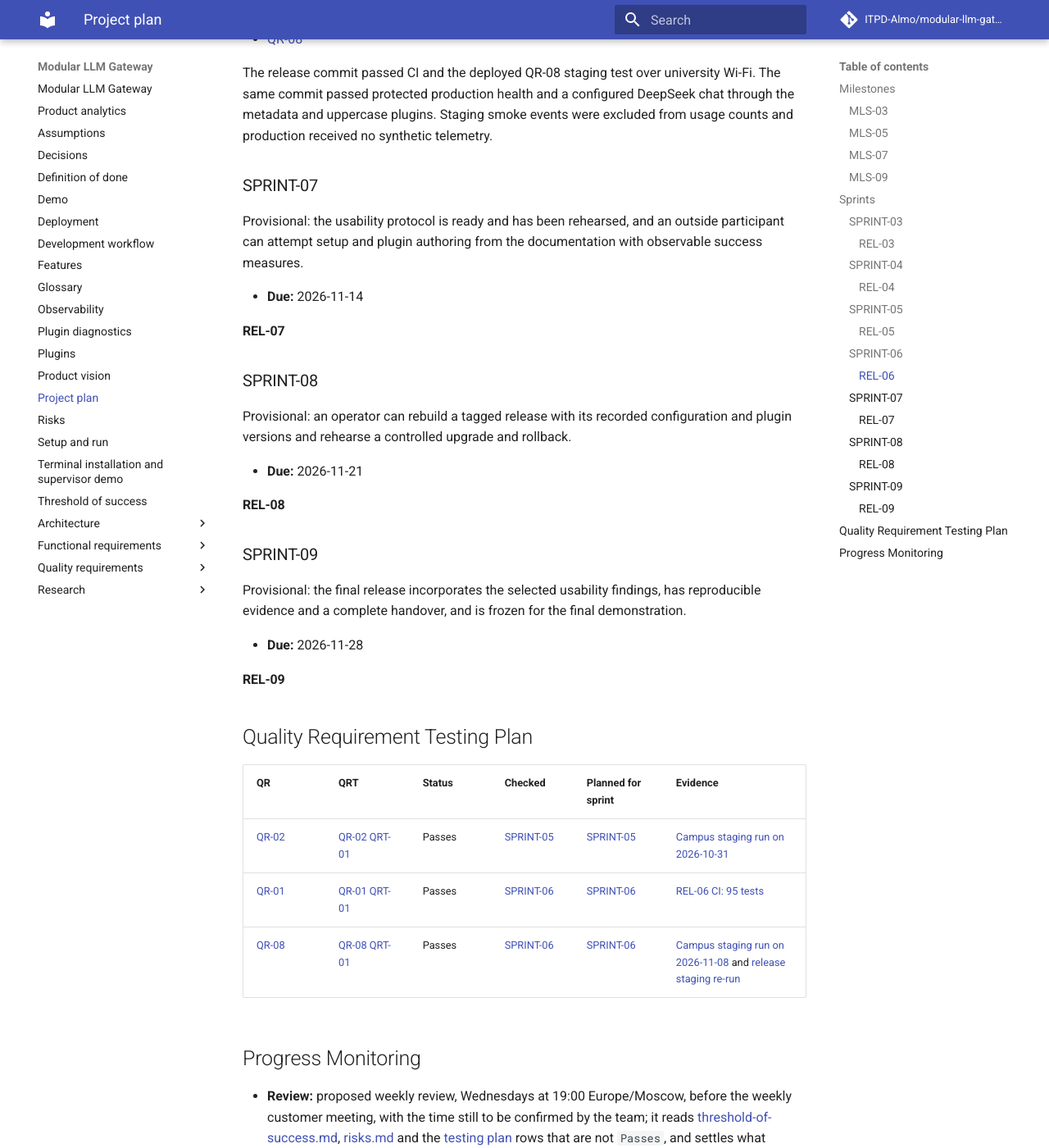
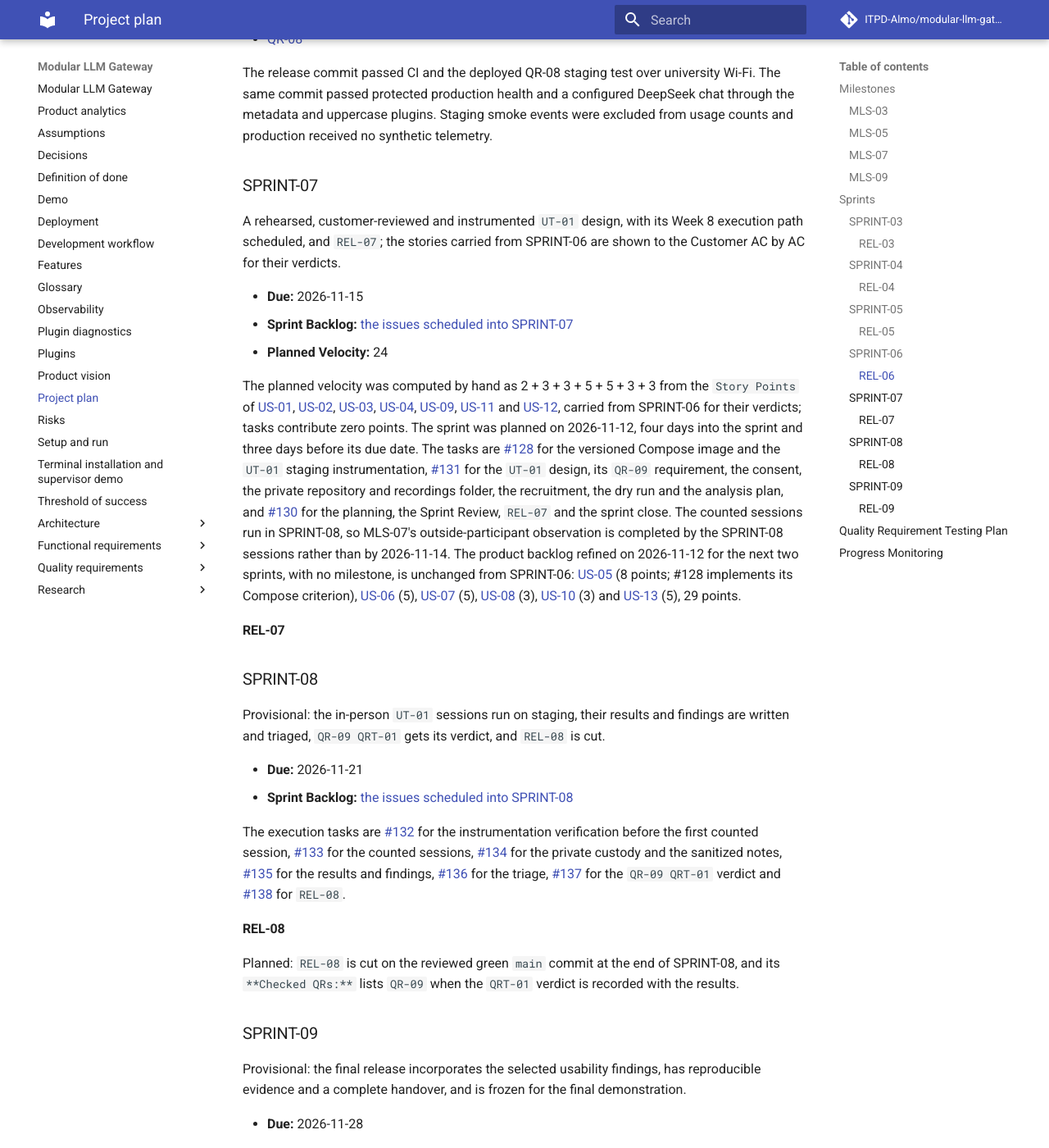
Before and after one commit to ITPD-Almo/modular-llm-gateway, an MkDocs documentation site: the page built from docs/project-plan.md, in a window 1280 px wide and 1400 px high, scrolled down 3944 px. Shown: the whole window at 82% size. Built offline with MkDocs 1.6.1 and Material for MkDocs 9.7.7, drawn with Linux system fonts in a browser that asks for light colours; comment, search, counter and statistics services are not loaded.

Commit message:
Plan SPRINT-07 and schedule the SPRINT-08 usability execution

```diff
--- a/docs/project-plan.md
+++ b/docs/project-plan.md
@@ -118,19 +118,32 @@ The release commit passed CI and the deployed QR-08 staging test over university
 
 ### SPRINT-07
 
-Provisional: the usability protocol is ready and has been rehearsed, and an outside participant can attempt setup and plugin authoring from the documentation with observable success measures.
+A rehearsed, customer-reviewed and instrumented `UT-01` design, with its Week 8 execution path scheduled, and `REL-07`; the stories carried from SPRINT-06 are shown to the Customer AC by AC for their verdicts.
 
-- **Due:** 2026-11-14
+- **Due:** 2026-11-15
+- **Sprint Backlog:** [the issues scheduled into SPRINT-07](https://github.com/ITPD-Almo/modular-llm-gateway/milestone/5)
+- **Planned Velocity:** 24
+
+The planned velocity was computed by hand as 2 + 3 + 3 + 5 + 5 + 3 + 3 from the `Story Points` of [US-01](https://github.com/ITPD-Almo/modular-llm-gateway/issues/40), [US-02](https://github.com/ITPD-Almo/modular-llm-gateway/issues/41), [US-03](https://github.com/ITPD-Almo/modular-llm-gateway/issues/42), [US-04](https://github.com/ITPD-Almo/modular-llm-gateway/issues/52), [US-09](https://github.com/ITPD-Almo/modular-llm-gateway/issues/96), [US-11](https://github.com/ITPD-Almo/modular-llm-gateway/issues/110) and [US-12](https://github.com/ITPD-Almo/modular-llm-gateway/issues/111), carried from SPRINT-06 for their verdicts; tasks contribute zero points.
+The sprint was planned on 2026-11-12, four days into the sprint and three days before its due date.
+The tasks are [#128](https://github.com/ITPD-Almo/modular-llm-gateway/issues/128) for the versioned Compose image and the `UT-01` staging instrumentation, [#131](https://github.com/ITPD-Almo/modular-llm-gateway/issues/131) for the `UT-01` design, its `QR-09` requirement, the consent, the private repository and recordings folder, the recruitment, the dry run and the analysis plan, and [#130](https://github.com/ITPD-Almo/modular-llm-gateway/issues/130) for the planning, the Sprint Review, `REL-07` and the sprint close.
+The counted sessions run in SPRINT-08, so MLS-07's outside-participant observation is completed by the SPRINT-08 sessions rather than by 2026-11-14.
+The product backlog refined on 2026-11-12 for the next two sprints, with no milestone, is unchanged from SPRINT-06: [US-05](https://github.com/ITPD-Almo/modular-llm-gateway/issues/65) (8 points; #128 implements its Compose criterion), [US-06](https://github.com/ITPD-Almo/modular-llm-gateway/issues/66) (5), [US-07](https://github.com/ITPD-Almo/modular-llm-gateway/issues/67) (5), [US-08](https://github.com/ITPD-Almo/modular-llm-gateway/issues/68) (3), [US-10](https://github.com/ITPD-Almo/modular-llm-gateway/issues/97) (3) and [US-13](https://github.com/ITPD-Almo/modular-llm-gateway/issues/118) (5), 29 points.
 
 #### REL-07
 
 ### SPRINT-08
 
-Provisional: an operator can rebuild a tagged release with its recorded configuration and plugin versions and rehearse a controlled upgrade and rollback.
+Provisional: the in-person `UT-01` sessions run on staging, their results and findings are written and triaged, `QR-09 QRT-01` gets its verdict, and `REL-08` is cut.
 
 - **Due:** 2026-11-21
+- **Sprint Backlog:** [the issues scheduled into SPRINT-08](https://github.com/ITPD-Almo/modular-llm-gateway/milestone/6)
+
+The execution tasks are [#132](https://github.com/ITPD-Almo/modular-llm-gateway/issues/132) for the instrumentation verification before the first counted session, [#133](https://github.com/ITPD-Almo/modular-llm-gateway/issues/133) for the counted sessions, [#134](https://github.com/ITPD-Almo/modular-llm-gateway/issues/134) for the private custody and the sanitized notes, [#135](https://github.com/ITPD-Almo/modular-llm-gateway/issues/135) for the results and findings, [#136](https://github.com/ITPD-Almo/modular-llm-gateway/issues/136) for the triage, [#137](https://github.com/ITPD-Almo/modular-llm-gateway/issues/137) for the `QR-09 QRT-01` verdict and [#138](https://github.com/ITPD-Almo/modular-llm-gateway/issues/138) for `REL-08`.
 
 #### REL-08
+
+Planned: `REL-08` is cut on the reviewed green `main` commit at the end of SPRINT-08, and its `**Checked QRs:**` lists `QR-09` when the `QRT-01` verdict is recorded with the results.
 
 ### SPRINT-09
 
```
